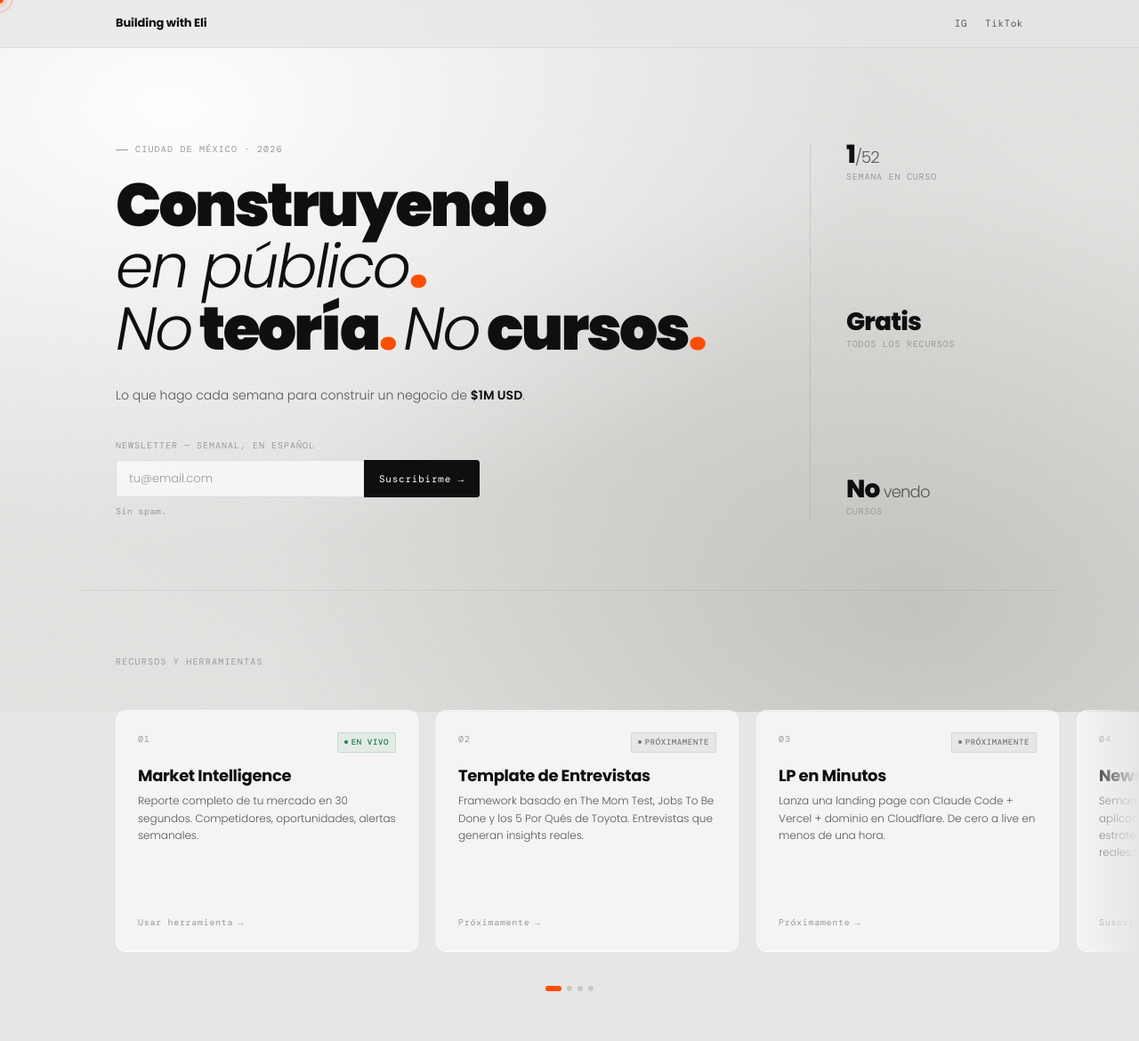
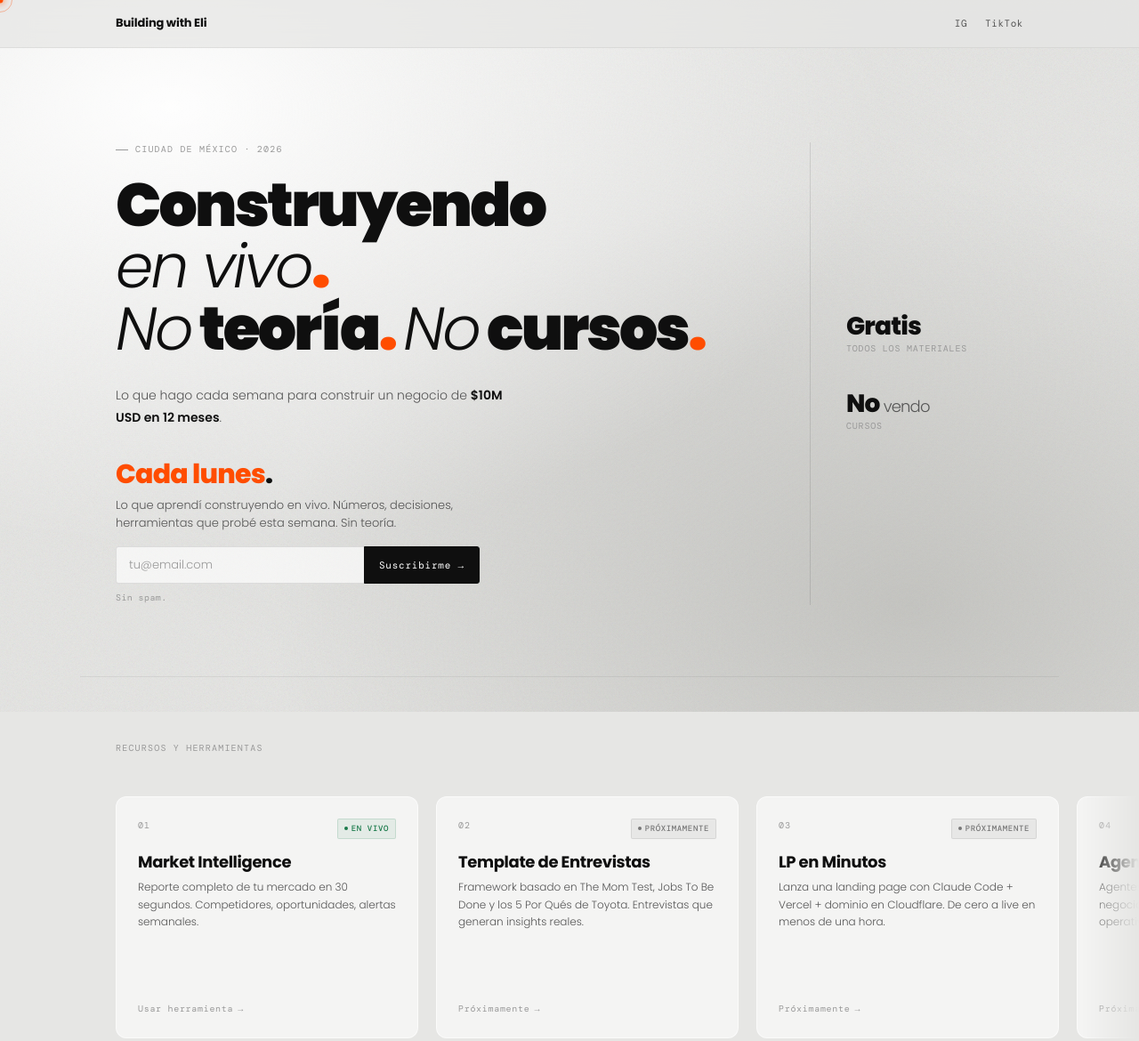
Before and after one commit to erivasf/buildingwitheli, a website: page index.html in a window 1280 px wide. Shown: the top 1170 px of the page at 89% size. Drawn offline with nearby package versions, Linux system fonts and the light colour scheme; a web font is replaced by a local one.

Commit message:
feat(home): newsletter prominence + AI agents card + en vivo + materiales + 10M goal

```diff
--- a/index.html
+++ b/index.html
@@ -134,11 +134,22 @@ h1 .accent { color: var(--neon); }
 }
 .hero-sub strong { color: var(--ink); font-weight: 600; }
 
-.subscribe-label {
-  font-family: var(--mono); font-size: 10px;
-  color: var(--ink3); letter-spacing: 0.1em;
-  text-transform: uppercase; margin-bottom: 8px;
+.subscribe-title {
+  font-family: var(--display);
+  font-size: clamp(24px, 3vw, 30px);
+  font-weight: 800;
+  color: var(--neon);
+  letter-spacing: -0.025em;
+  line-height: 1.05;
+  margin-bottom: 8px;
 }
+.subscribe-title .accent { color: var(--ink); }
+.subscribe-blurb {
+  font-size: 13px; color: var(--ink2); font-weight: 300;
+  line-height: 1.55; max-width: 380px;
+  margin-bottom: 1rem;
+}
+.subscribe-blurb strong { color: var(--ink); font-weight: 600; }
 
 .subscribe-form { display: flex; max-width: 380px; }
 
@@ -170,8 +181,8 @@ h1 .accent { color: var(--neon); }
 /* Hero right */
 .hero-right {
   border-left: 1px solid var(--border); padding-left: 2.5rem;
-  display: flex; flex-direction: column; justify-content: space-between;
-  gap: 1.5rem;
+  display: flex; flex-direction: column; justify-content: center;
+  gap: 2.5rem;
 }
 
 .side-stat { margin-bottom: 0; }
@@ -326,7 +337,7 @@ footer {
   nav { padding: 1rem 0; }
   .nav-inner { padding: 0 1.25rem; }
   .hero { grid-template-columns: 1fr; gap: 2.5rem; padding: 5rem 1.25rem 3rem; }
-  .hero-right { border-left: none; border-top: 1px solid var(--border); padding-left: 0; padding-top: 1.5rem; display: grid; grid-template-columns: repeat(3, 1fr); gap: 1rem; }
+  .hero-right { border-left: none; border-top: 1px solid var(--border); padding-left: 0; padding-top: 1.5rem; display: grid; grid-template-columns: repeat(2, 1fr); gap: 1.25rem; }
   .side-line { display: none; }
   .carousel-rail {
     padding: 6px 1.25rem;
@@ -410,11 +421,12 @@ footer {
   <section class="hero">
     <div class="hero-left fade-in">
       <div class="hero-tag">Ciudad de México · 2026</div>
-      <h1>Construyendo<br><span class="thin">en público</span><span class="accent">.</span><br><span class="thin">No</span> teoría<span class="accent">.</span> <span class="thin">No</span> cursos<span class="accent">.</span></h1>
+      <h1>Construyendo<br><span class="thin">en vivo</span><span class="accent">.</span><br><span class="thin">No</span> teoría<span class="accent">.</span> <span class="thin">No</span> cursos<span class="accent">.</span></h1>
       <p class="hero-sub">
-        Lo que hago cada semana para construir un negocio de <strong>$1M USD</strong>.
+        Lo que hago cada semana para construir un negocio de <strong>$10M USD en 12 meses</strong>.
       </p>
-      <div class="subscribe-label">Newsletter — semanal, en español</div>
+      <h3 class="subscribe-title">Cada lunes<span class="accent">.</span></h3>
+      <p class="subscribe-blurb">Lo que aprendí construyendo en vivo. Números, decisiones, herramientas que probé esta semana. Sin teoría.</p>
       <div class="subscribe-form">
         <input type="email" placeholder="tu@email.com" id="email-input" />
         <button onclick="handleSubscribe()">Suscribirme →</button>
@@ -424,15 +436,9 @@ footer {
 
     <div class="hero-right fade-in" style="transition-delay:.12s">
       <div class="side-stat">
-        <div class="side-stat-num">1<span class="unit">/52</span></div>
-        <div class="side-stat-label">Semana en curso</div>
+        <div class="side-stat-num">Gratis</div>
+        <div class="side-stat-label">Todos los materiales</div>
       </div>
-      <div class="side-line"></div>
-      <div class="side-stat">
-        <div class="side-stat-num">Gratis</div>
-        <div class="side-stat-label">Todos los recursos</div>
-      </div>
-      <div class="side-line"></div>
       <div class="side-stat">
         <div class="side-stat-num">No<span class="unit"> vendo</span></div>
         <div class="side-stat-label">Cursos</div>
@@ -480,14 +486,14 @@ footer {
         <div class="card-cta">Próximamente</div>
       </a>
 
-      <a href="#suscribirme" class="card" data-modal="newsletter">
+      <a href="#" class="card">
         <div class="card-top">
           <div class="card-num">04</div>
-          <span class="status live">En vivo</span>
+          <span class="status soon">Próximamente</span>
         </div>
-        <div class="card-title">Newsletter</div>
-        <div class="card-desc">Semanal en español. Growth y ecommerce aplicado a negocios reales. Sin teoría, sin estrategia de redes. Decisiones y números reales.</div>
-        <div class="card-cta">Suscribirme</div>
+        <div class="card-title">Agentes con tus reglas</div>
+        <div class="card-desc">Agentes de IA acotados a las reglas de tu negocio. WhatsApp para ecommerce, auditoría operativa, cualquier proceso. Stack replicable.</div>
+        <div class="card-cta">Próximamente</div>
       </a>
 
     </div>
```
